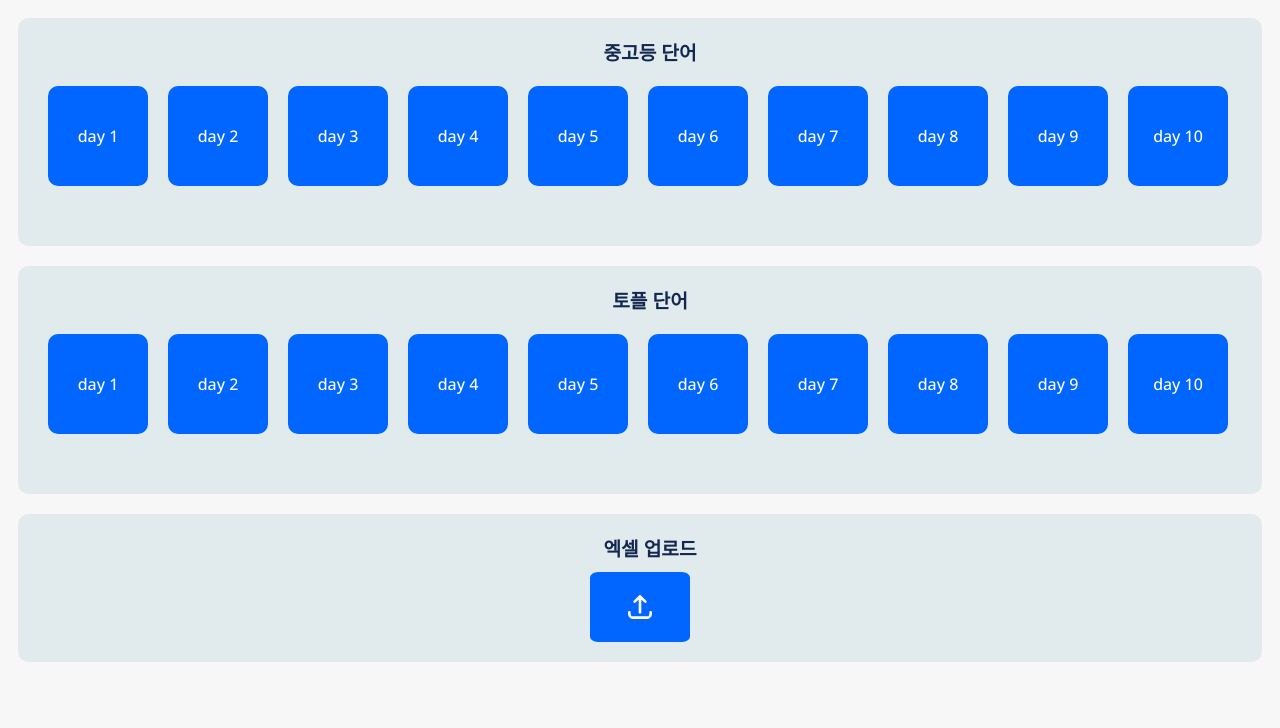
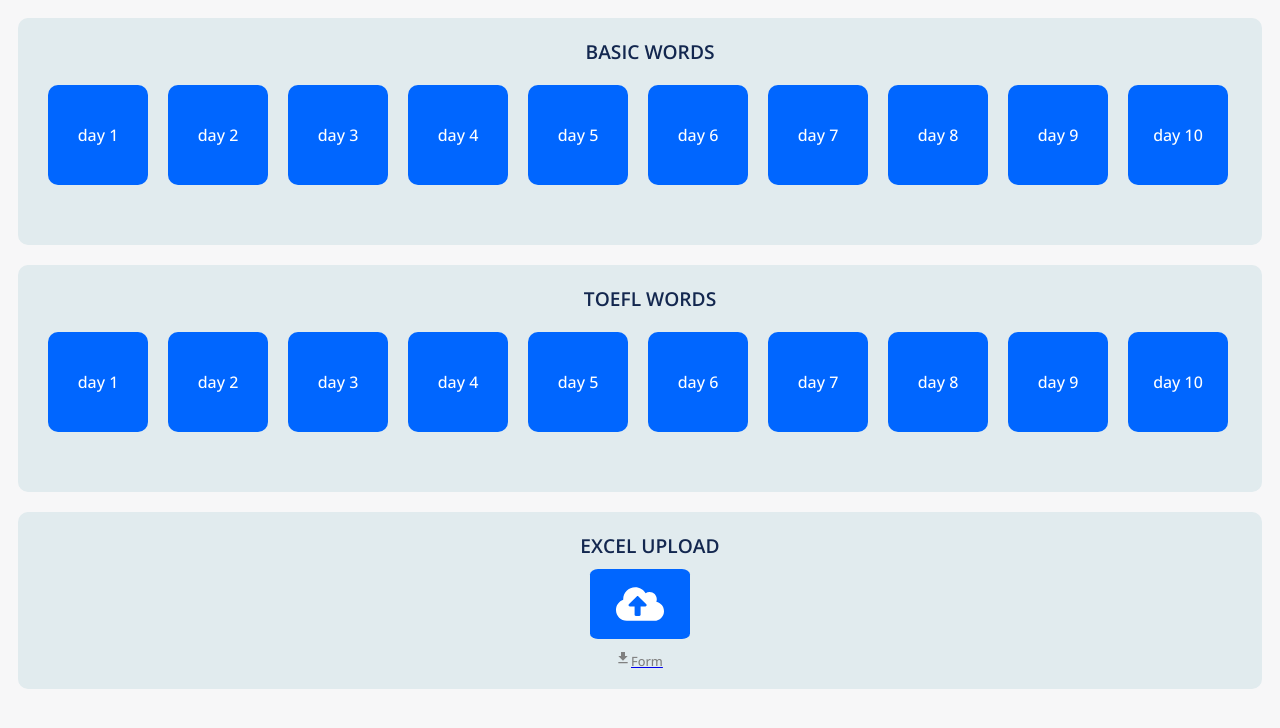
Before and after one commit to kimhamney/voca-app-react, a React (Create React App) app: page / in a window 1280 px wide. Shown: the top 728 px of the page. Built offline with nearby package versions, Linux system fonts and the light colour scheme.

Commit message:
add download form

```diff
--- a/src/components/word_select.js
+++ b/src/components/word_select.js
@@ -1,6 +1,7 @@
 import * as xlsx from 'xlsx';
 
-import { HiOutlineUpload } from "react-icons/hi";
+import { FaCloudUploadAlt } from "react-icons/fa";
+import { MdFileDownload } from "react-icons/md";
 import React from "react"
 import styled from 'styled-components';
 
@@ -35,6 +36,7 @@
     color: #13274F;
     margin: 10px 0 0 10px;
     text-align: center;
+    font-weight: 600;
 `;
 
 const WordCard = styled.button`
@@ -69,6 +71,25 @@
     &:hover {
         filter: brightness(1.1);
     }
+`;
+
+const DownloadContainer = styled.a`
+    display: flex;
+    align-self: center;
+    justify-content: center;
+    align-items: center;
+`;
+
+const DownloadText = styled.label`
+    color: gray;
+    font-size: 0.8rem;
+    cursor: pointer;
+`;
+
+const DownloadButton = styled.div`
+    width: 50px;
+    height: 30px;
+    cursor: pointer;
 `;
 
 class Word {
@@ -158,22 +179,22 @@
     return (
         <Container>
             <WordContainer>
-                <WordText>중고등 단어</WordText>
+                <WordText>BASIC WORDS</WordText>
                 <ListContainer>
                     {setList(true)}
                 </ListContainer>
             </WordContainer>
             <WordContainer>
-                <WordText>토플 단어</WordText>
+                <WordText>TOEFL WORDS</WordText>
                 <ListContainer>
                     {setList(false)}
                 </ListContainer>
             </WordContainer>
             <WordContainer>
-                <WordText>엑셀 업로드</WordText>
+                <WordText>EXCEL UPLOAD</WordText>
                 <InputLabel htmlFor="upload">
-                    <HiOutlineUpload
-                        fontSize="2rem"
+                    <FaCloudUploadAlt
+                        fontSize="3rem"
                         style={{backgroundColor: "transparent", color: "white"}}/>
                     <input
                         type="file"
@@ -184,6 +205,17 @@
                         hidden
                     />
                 </InputLabel>
+
+                <DownloadContainer
+                    href='https://docs.google.com/spreadsheets/d/16FFN9jngsyKoV-e4Z6q9F3RFFMJlfHXA/edit?usp=drive_link&ouid=110786975650612637774&rtpof=true&sd=true'
+                    download
+                    target='_blank'
+                    rel="noreferrer">
+                    <DownloadButton>
+                        <MdFileDownload style={{backgroundColor: "transparent", color: "gray"}}/>
+                        <DownloadText>Form</DownloadText>
+                    </DownloadButton>
+                </DownloadContainer>
             </WordContainer>
         </Container>)
 }
```
